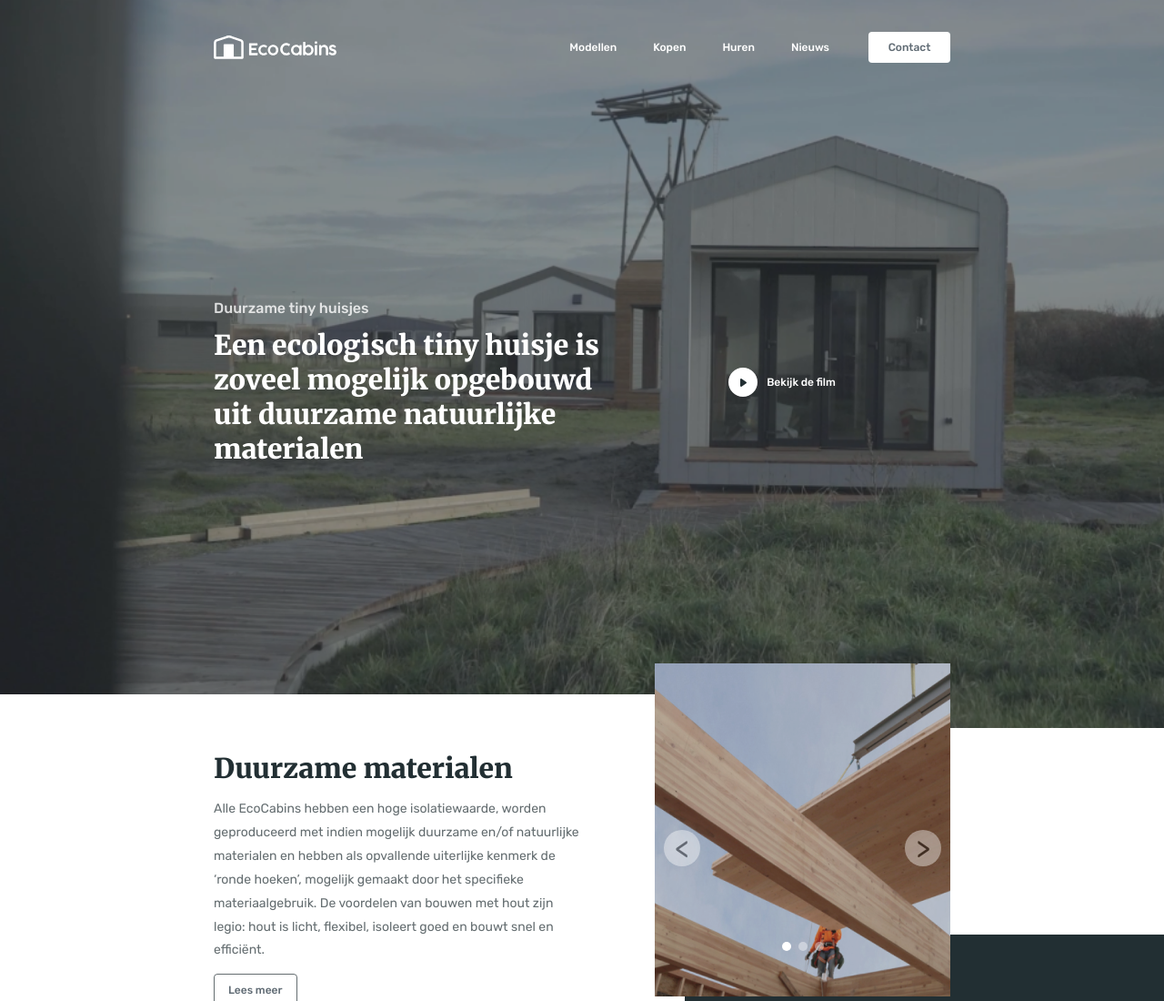
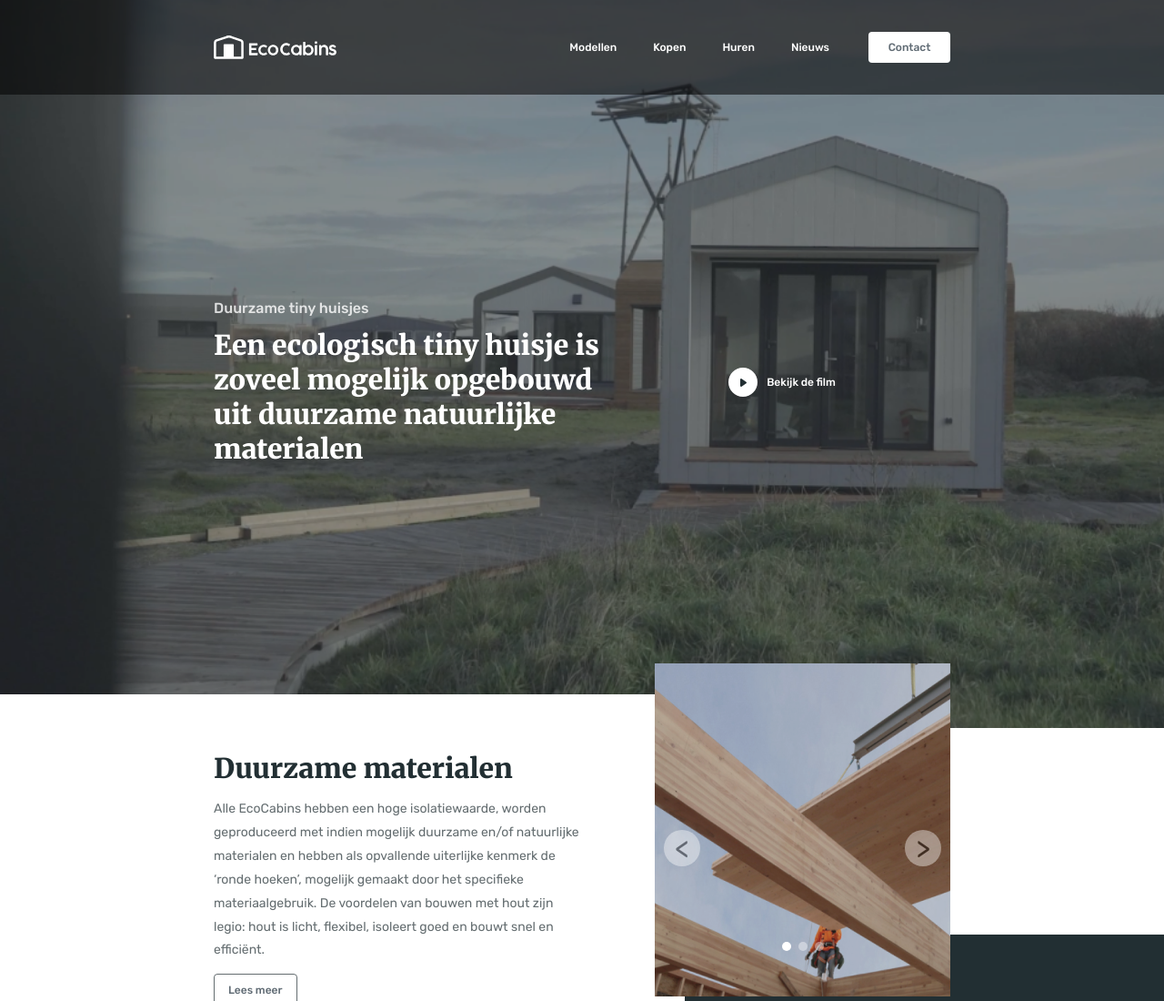
Before and after one commit to olalaha5/EcoCabins, a website: page src/index.pug in a window 1280 px wide. Shown: the top 1100 px of the page at 91% size. Drawn offline with nearby package versions, Linux system fonts and the light colour scheme; files that its build step writes are made by us from their sources; files whose address does not match are found by name.

Commit message:
Add files via upload

```diff
--- a/src/scss/modules/header.sass
+++ b/src/scss/modules/header.sass
@@ -14,6 +14,7 @@ $text-size: rem(12) // размер текста в шапке
     top: 0
     left: 0
     z-index: 50
+    background: #00000088
     &::before
         content: ''
         position: absolute
```
Also changed, not shown: dist/css/style.css, dist/css/style.min.css.
